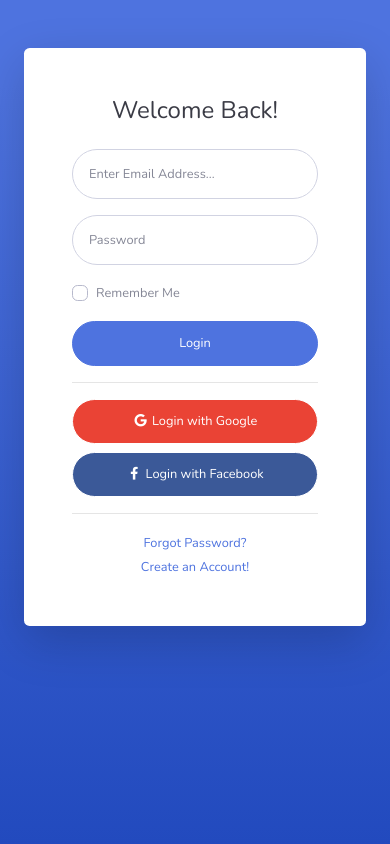
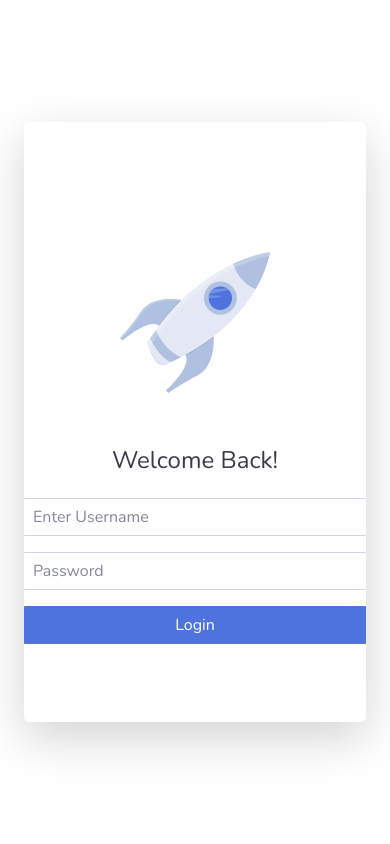
Before and after one commit to s3rb0g/System-Template, a PHP site: page / in a window 390 px wide. Run offline with PHP 8.4, Linux system fonts and the light colour scheme.

Commit message:
Refactor authentication and connection handling, update user access control, and enhance UI components
- Removed the obsolete authenticate.php file and replaced it with auth.php for better structure.
- Updated connect.php to include a new database password for enhanced security.
- Modified function.php to include the new auth.php file.
- Enhanced header.php to conditionally display navigation items based on user access levels.
- Updated logout.php to ensure session management is handled correctly.
- Refactored index.php to manage user redirection based on access levels.
- Removed the blank.php page as it was no longer needed.
- Created a new admin.php page with a structured dashboard and account management table.
- Added a new SQL dump file for initializing the database with the necessary tables and sample data.

```diff
--- a/includes/authenticate.php
+++ /dev/null
@@ -1,3 +0,0 @@
-<?php
-include("../includes/connect.php");
-session_start();
--- a/includes/connect.php
+++ b/includes/connect.php
@@ -2,7 +2,7 @@
 
 $db_server  = "localhost";
 $db_user    = "root";
-$db_pass    = "";
+$db_pass    = "Qwerty12345";
 $db_name    = "system_template";
 
 global $db_conn;
--- a/includes/function.php
+++ b/includes/function.php
@@ -1,2 +1,2 @@
 <?php
-include("../includes/authenticate.php");
+include("../includes/auth.php");
--- a/includes/header.php
+++ b/includes/header.php
@@ -36,6 +36,7 @@ include("../includes/ajax.php");
          <!-- Divider -->
          <hr class="sidebar-divider my-0">
 
+         <?php if ($_SESSION['user_access'] == 1): ?>
             <!-- Nav Item - Dashboard -->
             <li class="nav-item active">
                <a class="nav-link" href="index.html">
@@ -129,6 +130,10 @@ include("../includes/ajax.php");
                   <span>Tables</span></a>
             </li>
 
+         <?php elseif ($_SESSION['user_access'] == 2): ?>
+
+         <?php endif; ?>
+
          <!-- Divider -->
          <hr class="sidebar-divider d-none d-md-block">
 
--- a/includes/logout.php
+++ b/includes/logout.php
@@ -1,4 +1,6 @@
 <?php
+session_start();
+session_unset();
 session_destroy();
 header("Location: ../index.php");
 exit();
--- a/index.php
+++ b/index.php
@@ -1,3 +1,16 @@
+<?php
+session_start();
+
+if (isset($_SESSION['user_access'])) {
+   if ($_SESSION['user_access'] == 1) {
+      header('location: pages/admin.php');
+   } elseif ($_SESSION['user_access'] == 2) {
+   }
+} else {
+   // header('location: ../index.php');
+}
+?>
+
 <!DOCTYPE html>
 <html lang="en">
 
@@ -22,70 +35,39 @@
 
 </head>
 
-<body class="bg-gradient-primary">
+<body class="">
 
    <div class="container">
-
-      <!-- Outer Row -->
-      <div class="row justify-content-center">
-
-         <div class="col-xl-10 col-lg-12 col-md-9">
-
-            <div class="card o-hidden border-0 shadow-lg my-5">
-               <div class="card-body p-0">
-                  <!-- Nested Row within Card Body -->
-                  <div class="row">
-                     <div class="col-lg-6 d-none d-lg-block bg-login-image"></div>
-                     <div class="col-lg-6">
+      <div class="row justify-content-center align-items-center min-vh-100">
+         <div class="col-lg-12">
+            <div class="card o-hidden border-0 shadow-lg">
+               <div class="row no-gutters" style="height: 600px;">
+                  <!-- Left Side: Image -->
+                  <div class="col-md-6 d-none d-md-flex bg-secondary text-center align-items-center justify-content-center">
+                     <img src="assets/img/undraw_posting_photo.svg" alt="Login Image" class="img-fluid my-5" style="width: 300px; height: 300px; object-fit: contain;">
+                  </div>
+                  <!-- Right Side: Login Form -->
+                  <div class="col-md-6 d-flex align-items-center justify-content-center">
                      <div class="p-5">
                         <div class="text-center">
+                           <img src="assets/img/undraw_rocket.svg" alt="logo" class="img-fluid my-5 mb-4" style="width: 150px; height: 150px; object-fit: contain;">
                            <h1 class="h4 text-gray-900 mb-4">Welcome Back!</h1>
                         </div>
                         <form class="user">
                            <div class="form-group">
-                                 <input type="email" class="form-control form-control-user"
-                                    id="exampleInputEmail" aria-describedby="emailHelp"
-                                    placeholder="Enter Email Address...">
+                              <input type="text" class="form-control" name="username" placeholder="Enter Username" required style="width: 350px;">
                            </div>
                            <div class="form-group">
-                                 <input type="password" class="form-control form-control-user"
-                                    id="exampleInputPassword" placeholder="Password">
+                              <input type="password" class="form-control" name="password" placeholder="Password" required style="width: 350px;">
                            </div>
-                              <div class="form-group">
-                                 <div class="custom-control custom-checkbox small">
-                                    <input type="checkbox" class="custom-control-input" id="customCheck">
-                                    <label class="custom-control-label" for="customCheck">Remember
-                                       Me</label>
-                                 </div>
-                              </div>
-                              <a href="index.html" class="btn btn-primary btn-user btn-block">
-                                 Login
-                              </a>
-                              <hr>
-                              <a href="index.html" class="btn btn-google btn-user btn-block">
-                                 <i class="fab fa-google fa-fw"></i> Login with Google
-                              </a>
-                              <a href="index.html" class="btn btn-facebook btn-user btn-block">
-                                 <i class="fab fa-facebook-f fa-fw"></i> Login with Facebook
-                              </a>
+                           <button type="button" class="btn btn-primary btn-block" onclick="login()">Login</button>
                         </form>
-                           <hr>
-                           <div class="text-center">
-                              <a class="small" href="forgot-password.html">Forgot Password?</a>
-                           </div>
-                           <div class="text-center">
-                              <a class="small" href="register.html">Create an Account!</a>
                      </div>
                   </div>
                </div>
             </div>
          </div>
       </div>
-
-         </div>
-
-      </div>
-
    </div>
 
    <!-- Bootstrap core JavaScript-->
@@ -101,3 +83,38 @@
 </body>
 
 </html>
+
+<script>
+   function login() {
+      var username = document.querySelector('input[name="username"]').value;
+      var password = document.querySelector('input[name="password"]').value;
+
+      if (username && password) {
+         $.ajax({
+            type: "POST",
+            url: "includes/ajax.php",
+            data: {
+               action: "login",
+               username: username,
+               password: password
+            },
+            success: function(response) {
+               if (response === "admin") {
+                  window.location.href = "pages/admin.php";
+               } else {
+                  alert("Incorrect username or password.");
+                  document.querySelector('input[name="username"]').value = "";
+                  document.querySelector('input[name="password"]').value = "";
+               }
+            },
+            error: function() {
+               alert("An error occurred while processing your request.");
+            }
+         });
+      } else {
+         alert("Please enter both username and password.");
+         document.querySelector('input[name="username"]').value = "";
+         document.querySelector('input[name="password"]').value = "";
+      }
+   }
+</script>
```
Also changed, not shown: includes/ajax.php (+22 -0 lines), includes/auth.php (added, +7 -0 lines), pages/admin.php (renamed from pages/blank.php, +38 -0 lines), system_template.sql (added, +68 -0 lines). Lines whose indentation alone changed are shown as unchanged.
